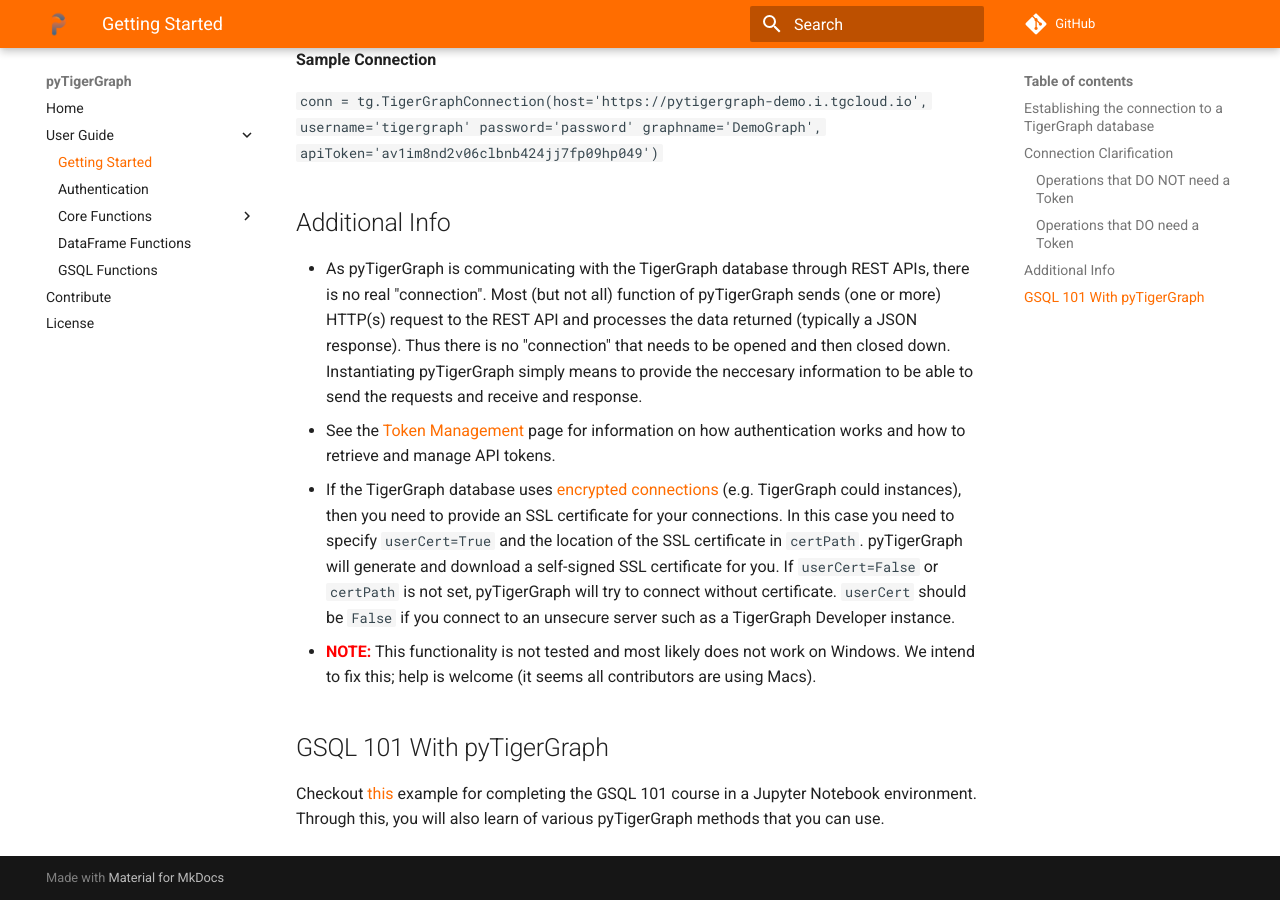
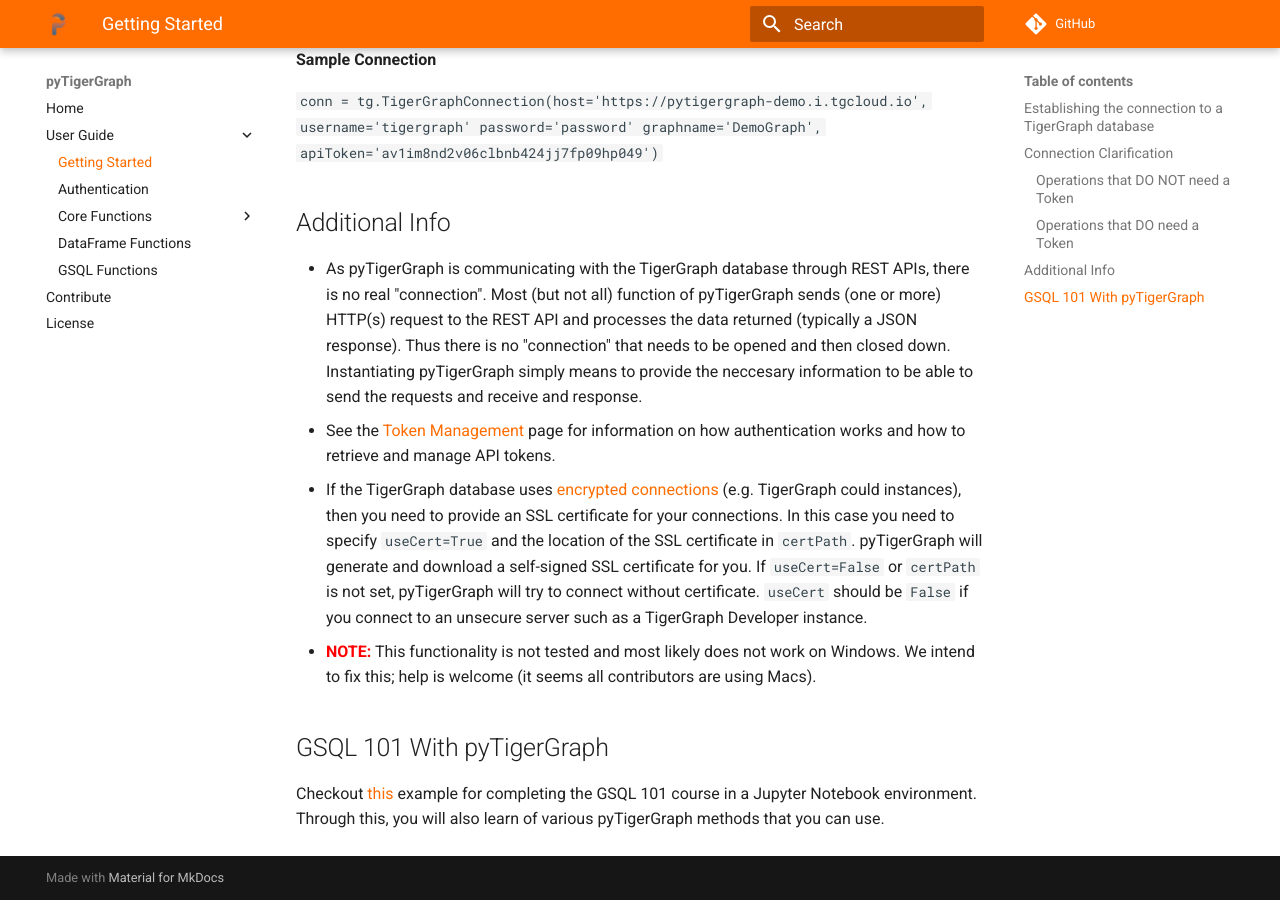
Before and after one commit to pyTigerGraph/pyTigerGraph, an MkDocs documentation site: the page built from docs/GettingStarted.md, in a window 1280 px wide and 900 px high, scrolled down 1421 px. Built offline with MkDocs 1.6.1 and Material for MkDocs 9.7.7, drawn with Linux system fonts in a browser that asks for light colours; comment, search, counter and statistics services are not loaded.

Commit message:
Replaced all "userCert" with "useCert"

```diff
--- a/docs/GettingStarted.md
+++ b/docs/GettingStarted.md
@@ -47,7 +47,7 @@
 
 - As pyTigerGraph is communicating with the TigerGraph database through REST APIs, there is no real "connection". Most (but not all) function of pyTigerGraph sends (one or more) HTTP(s) request to the REST API and processes the data returned (typically a JSON response). Thus there is no "connection" that needs to be opened and then closed down. Instantiating pyTigerGraph simply means to provide the neccesary information to be able to send the requests and receive and response.
 - See the [Token Management](TokenManagement.md) page for information on how authentication works and how to retrieve and manage API tokens.
-- If the TigerGraph database uses [encrypted connections](https://docs.tigergraph.com/admin/admin-guide/data-encryption/encrypting-connections) (e.g. TigerGraph could instances), then you need to provide an SSL certificate for your connections. In this case you need to specify `userCert=True` and the location of the SSL certificate in `certPath`. pyTigerGraph will generate and download a self-signed SSL certificate for you. If `userCert=False` or `certPath` is not set, pyTigerGraph will try to connect without certificate. `userCert` should be `False` if you connect to an unsecure server such as a TigerGraph Developer instance.
+- If the TigerGraph database uses [encrypted connections](https://docs.tigergraph.com/admin/admin-guide/data-encryption/encrypting-connections) (e.g. TigerGraph could instances), then you need to provide an SSL certificate for your connections. In this case you need to specify `useCert=True` and the location of the SSL certificate in `certPath`. pyTigerGraph will generate and download a self-signed SSL certificate for you. If `useCert=False` or `certPath` is not set, pyTigerGraph will try to connect without certificate. `useCert` should be `False` if you connect to an unsecure server such as a TigerGraph Developer instance.
   -  <span style="color:red">**NOTE:**</span> This functionality is not tested and most likely does not work on Windows. We intend to fix this; help is welcome (it seems all contributors are using Macs).
 
 ## GSQL 101 With pyTigerGraph
```
